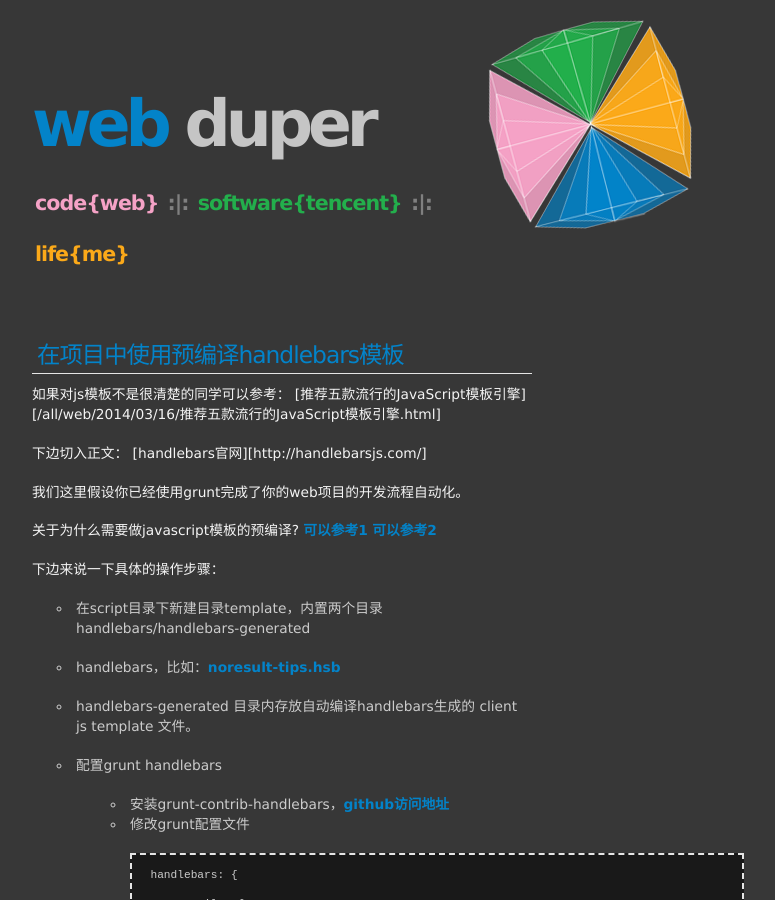
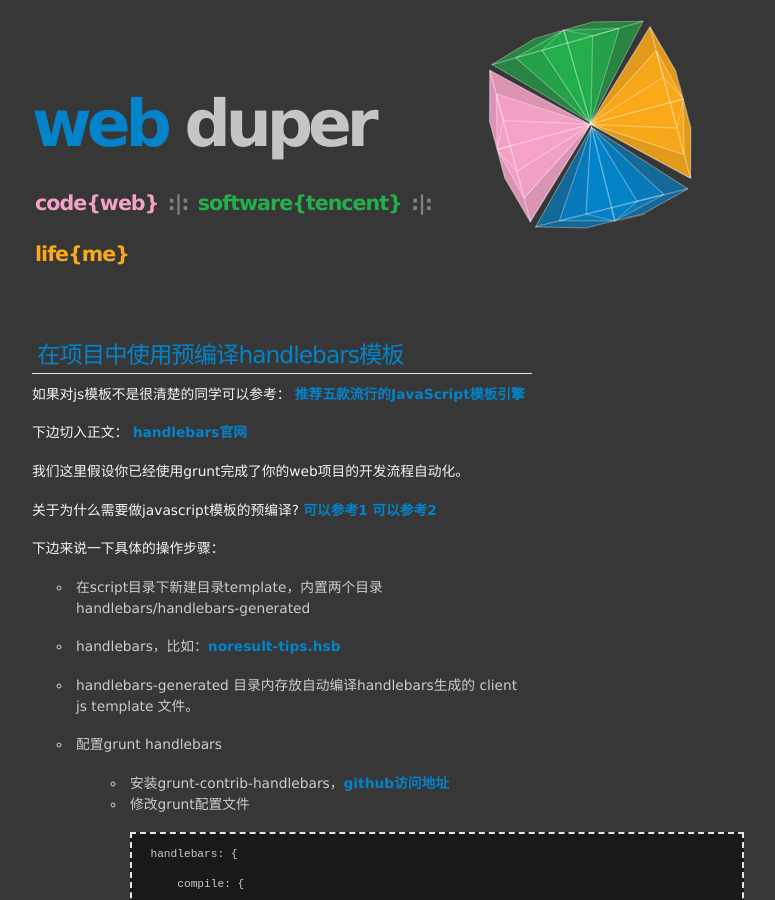
Before and after one commit to materliu/materliu.github.io, a Jekyll site: the page built from all/web/_posts/2014-03-17-在项目中使用预编译handlebars模板.md, in a window 1280 px wide and 900 px high. Shown: the whole window, without its empty margins (273-1048 px from the left). Built offline with Jekyll 4.4.1, drawn with Linux system fonts in a browser that asks for light colours; Markdown is read by kramdown in place of the engine named in the settings.

Commit message:
change url link address !

```diff
--- a/all/web/_posts/2014-03-17-在项目中使用预编译handlebars模板.md
+++ b/all/web/_posts/2014-03-17-在项目中使用预编译handlebars模板.md
@@ -4,9 +4,9 @@ title: 2014-03-17-在项目中使用预编译handlebars模板.md
 ---
 
 ## 在项目中使用预编译handlebars模板
-如果对js模板不是很清楚的同学可以参考： [推荐五款流行的JavaScript模板引擎][/all/web/2014/03/16/推荐五款流行的JavaScript模板引擎.html]
+如果对js模板不是很清楚的同学可以参考： [推荐五款流行的JavaScript模板引擎](/all/web/2014/03/16/推荐五款流行的JavaScript模板引擎.html)
 
-下边切入正文： [handlebars官网][http://handlebarsjs.com/]
+下边切入正文： [handlebars官网](http://handlebarsjs.com/)
 
 我们这里假设你已经使用grunt完成了你的web项目的开发流程自动化。
 
```
